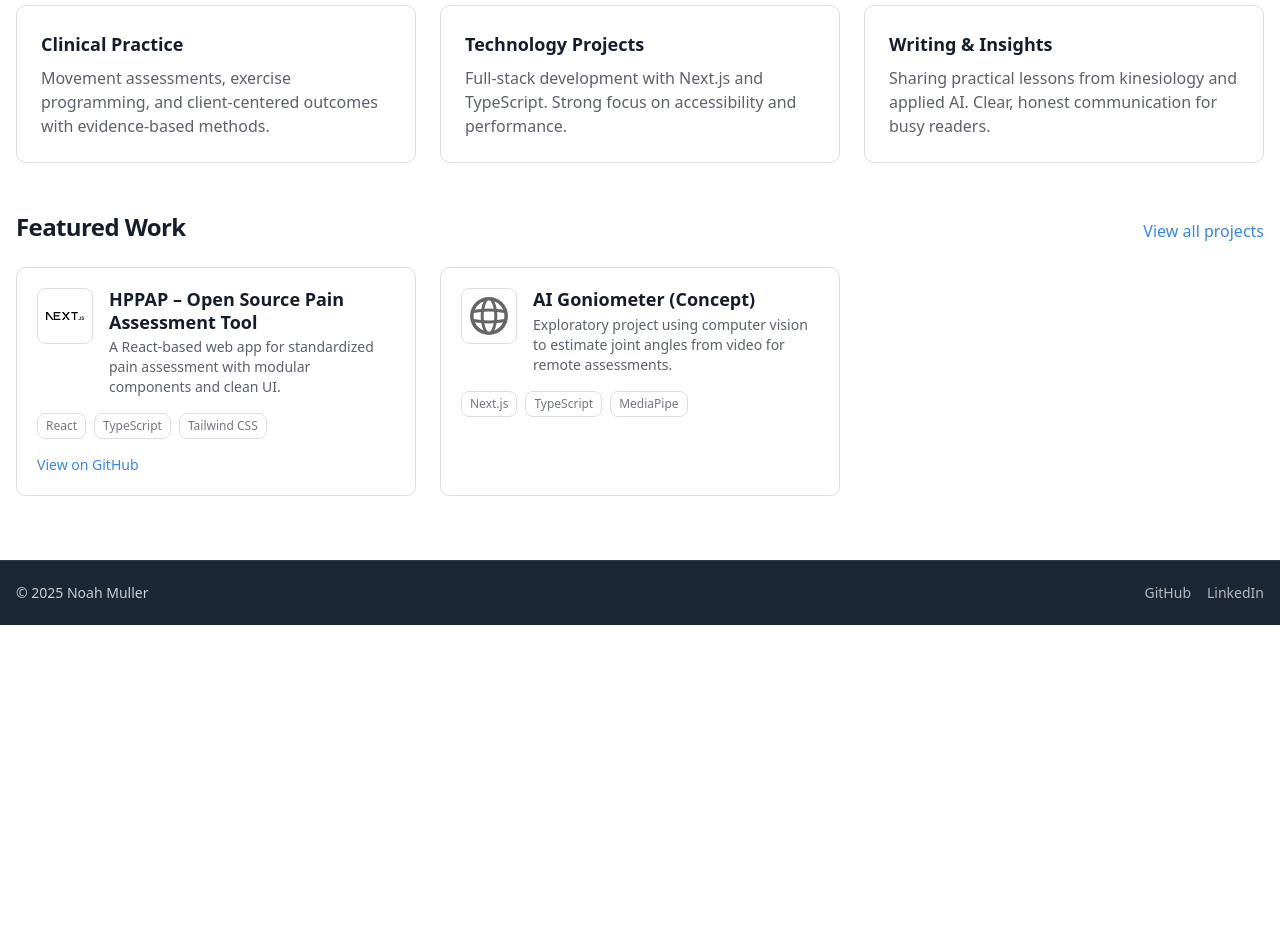
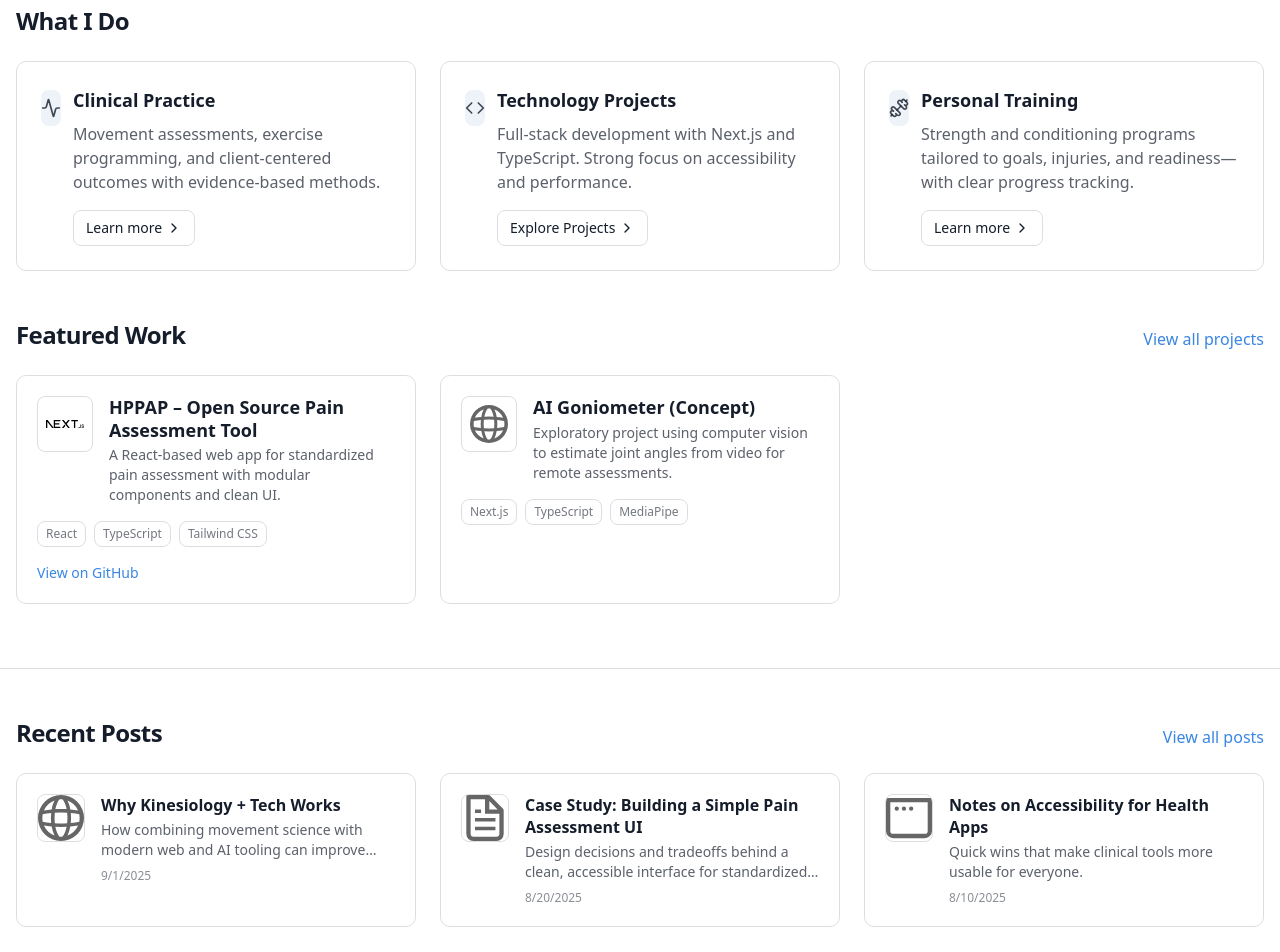
Before and after one commit to masterno/noahmuller.ca, a Next.js app: page / in a window 1280 px wide. Shown: the part 660-1612 px from the top of the page. Before the commit the page ends 1285 px from the top, so only its background shows below. Built offline with nearby package versions, Linux system fonts and the light colour scheme.

Commit message:
feat(home): clickable What I Do titles + chevron on Projects CTA

```diff
--- a/app/page.tsx
+++ b/app/page.tsx
@@ -2,6 +2,7 @@ import Image from "next/image";
 import Link from "next/link";
 import { projects } from "../lib/projectsData";
 import { ProjectCard } from "../components/ProjectCard";
+import { Activity, Code, Dumbbell, ChevronRight } from "lucide-react";
 
 export default function Home() {
   return (
@@ -14,16 +15,14 @@ export default function Home() {
           <div
             className="absolute -left-40 -top-40 h-[520px] w-[780px] rounded-full blur-2xl"
             style={{
-              background:
-                "radial-gradient(closest-side, rgba(100,116,139,0.35), transparent 75%)",
+              background: "radial-gradient(closest-side, rgba(100,116,139,0.35), transparent 75%)",
             }}
           />
           {/* Right radial glow (brand blue) */}
           <div
             className="absolute -right-40 top-10 h-[460px] w-[700px] rounded-full blur-2xl"
             style={{
-              background:
-                "radial-gradient(closest-side, rgba(37,99,235,0.45), transparent 75%)",
+              background: "radial-gradient(closest-side, rgba(37,99,235,0.45), transparent 75%)",
             }}
           />
           {/* Dot grid (reverted to previous strength) */}
@@ -51,12 +50,17 @@ export default function Home() {
               Available for roles in Kinesiology & Health Tech
             </div>
             <h1 className="mt-4 text-4xl font-semibold tracking-tight md:text-5xl">
-              <span className="bg-gradient-to-r from-foreground to-foreground/70 bg-clip-text text-transparent">Noah Muller</span>
+              <span className="bg-gradient-to-r from-foreground to-foreground/70 bg-clip-text text-transparent">
+                Noah Muller
+              </span>
               <br />
-              <span className="text-lg opacity-70">Registered Kinesiologist, Personal Trainer & Health Technology Developer</span>
+              <span className="text-lg opacity-70">
+                Registered Kinesiologist, Personal Trainer & Health Technology Developer
+              </span>
             </h1>
             <p className="mt-4 max-w-prose text-foreground/70">
-              Bridging the gap between human movement science and innovative technology to improve client outcomes.
+              Bridging the gap between human movement science and innovative technology to improve
+              client outcomes.
             </p>
             <div className="mt-6 flex gap-3">
               <Link
@@ -74,41 +78,98 @@ export default function Home() {
             </div>
           </div>
           <div className="relative mx-auto aspect-[4/3] w-full max-w-md overflow-hidden rounded-xl border bg-card shadow-[0_20px_60px_rgba(0,0,0,0.12)] ring-1 ring-border">
-            <Image src="/images/hero.png" alt="Project screenshot: AI Goniometer" fill className="object-cover p-0" />
+            <Image
+              src="/images/hero.png"
+              alt="Project screenshot: AI Goniometer"
+              fill
+              className="object-cover p-0"
+            />
             {/* subtle vignette */}
-            <div aria-hidden className="pointer-events-none absolute inset-0 bg-[radial-gradient(75%_60%_at_50%_40%,transparent,rgba(0,0,0,0.32))]" />
+            <div
+              aria-hidden
+              className="pointer-events-none absolute inset-0 bg-[radial-gradient(75%_60%_at_50%_40%,transparent,rgba(0,0,0,0.32))]"
+            />
           </div>
         </div>
         {/* Bottom wave divider */}
-        <svg className="absolute bottom-0 left-0 right-0 -mb-px h-10 w-full text-background" viewBox="0 0 1440 40" preserveAspectRatio="none" aria-hidden>
-          <path fill="currentColor" d="M0,32L48,26.7C96,21,192,11,288,8C384,5,480,11,576,16C672,21,768,27,864,29.3C960,32,1056,32,1152,29.3C1248,27,1344,21,1392,18.7L1440,16L1440,40L1392,40C1344,40,1248,40,1152,40C1056,40,960,40,864,40C768,40,672,40,576,40C480,40,384,40,288,40C192,40,96,40,48,40L0,40Z" />
+        <svg
+          className="absolute bottom-0 left-0 right-0 -mb-px h-10 w-full text-background"
+          viewBox="0 0 1440 40"
+          preserveAspectRatio="none"
+          aria-hidden
+        >
+          <path
+            fill="currentColor"
+            d="M0,32L48,26.7C96,21,192,11,288,8C384,5,480,11,576,16C672,21,768,27,864,29.3C960,32,1056,32,1152,29.3C1248,27,1344,21,1392,18.7L1440,16L1440,40L1392,40C1344,40,1248,40,1152,40C1056,40,960,40,864,40C768,40,672,40,576,40C480,40,384,40,288,40C192,40,96,40,48,40L0,40Z"
+          />
         </svg>
       </section>
 
-      {/* What I Do snippets */}
-      <section className="container mx-auto grid gap-6 px-4 py-12 md:grid-cols-3">
+      {/* What I Do */}
+      <section className="container mx-auto px-4 py-12">
+        <h2 className="mb-6 text-2xl font-semibold tracking-tight">What I Do</h2>
+        <div className="grid gap-6 md:grid-cols-3">
           {[
             {
               title: "Clinical Practice",
-            body:
-              "Movement assessments, exercise programming, and client-centered outcomes with evidence-based methods.",
+              body: "Movement assessments, exercise programming, and client-centered outcomes with evidence-based methods.",
+              Icon: Activity,
+              ctaLabel: "Learn more",
+              ctaHref: "/about",
             },
             {
               title: "Technology Projects",
-            body:
-              "Full‑stack development with Next.js and TypeScript. Strong focus on accessibility and performance.",
+              body: "Full‑stack development with Next.js and TypeScript. Strong focus on accessibility and performance.",
+              Icon: Code,
+              ctaLabel: "Explore Projects",
+              ctaHref: "/projects",
             },
             {
-            title: "Writing & Insights",
-            body:
-              "Sharing practical lessons from kinesiology and applied AI. Clear, honest communication for busy readers.",
+              title: "Personal Training",
+              body: "Strength and conditioning programs tailored to goals, injuries, and readiness—with clear progress tracking.",
+              Icon: Dumbbell,
+              ctaLabel: "Learn more",
+              ctaHref: "/about",
             },
-        ].map((s) => (
-          <div key={s.title} className="rounded-lg border p-6">
-            <h3 className="text-lg font-semibold">{s.title}</h3>
-            <p className="mt-2 text-foreground/70">{s.body}</p>
+          ].map(({ title, body, Icon, ctaLabel, ctaHref }) => (
+            <div
+              key={title}
+              className="rounded-lg border p-6 transform-gpu transition-all hover:-translate-y-0.5 hover:bg-secondary/40 hover:shadow-md"
+            >
+              <div className="flex items-start gap-3">
+                <div className="mt-1 inline-flex h-9 w-9 items-center justify-center rounded-md bg-secondary text-foreground/80">
+                  <Icon className="h-5 w-5" aria-hidden />
+                </div>
+                <div>
+                  <h3 className="text-lg font-semibold">
+                    {ctaHref ? (
+                      <Link
+                        href={ctaHref}
+                        className="inline-flex items-center gap-1 hover:underline"
+                      >
+                        {title}
+                      </Link>
+                    ) : (
+                      title
+                    )}
+                  </h3>
+                  <p className="mt-2 text-foreground/70">{body}</p>
+                  {ctaHref && ctaLabel ? (
+                    <div className="mt-4">
+                      <Link
+                        href={ctaHref}
+                        className="inline-flex h-9 items-center justify-center gap-1 rounded-md border px-3 text-sm font-medium transition-colors hover:bg-secondary/60"
+                      >
+                        {ctaLabel}
+                        <ChevronRight className="h-4 w-4" aria-hidden />
+                      </Link>
+                    </div>
+                  ) : null}
+                </div>
+              </div>
             </div>
           ))}
+        </div>
       </section>
 
       {/* Featured Projects */}
@@ -127,6 +188,47 @@ export default function Home() {
             ))}
         </div>
       </section>
+
+      {/* Recent Blog Posts */}
+      <section className="border-t bg-background/50">
+        <div className="container mx-auto px-4 py-12">
+          <div className="mb-6 flex items-end justify-between">
+            <h2 className="text-2xl font-semibold tracking-tight">Recent Posts</h2>
+            <Link href="/blog" className="text-primary underline-offset-4 hover:underline">
+              View all posts
+            </Link>
+          </div>
+          <div className="grid gap-6 md:grid-cols-3">
+            {require("../lib/blogData")
+              .posts.slice(0, 3)
+              .map((p: any) => (
+                <article
+                  key={p.slug}
+                  className="rounded-lg border p-5 transform-gpu transition-all hover:-translate-y-0.5 hover:bg-secondary/40 hover:shadow-md"
+                >
+                  <div className="flex items-start gap-4">
+                    {p.coverImage ? (
+                      <div className="relative h-12 w-12 shrink-0 overflow-hidden rounded-md border">
+                        <Image src={p.coverImage} alt="" width={48} height={48} />
+                      </div>
+                    ) : null}
+                    <div>
+                      <h3 className="text-base font-semibold leading-snug">
+                        <Link href={`/blog/${p.slug}`} className="hover:underline">
+                          {p.title}
+                        </Link>
+                      </h3>
+                      <p className="mt-1 line-clamp-2 text-sm text-foreground/70">{p.excerpt}</p>
+                      <p className="mt-2 text-xs text-foreground/50">
+                        {new Date(p.date).toLocaleDateString()}
+                      </p>
+                    </div>
+                  </div>
+                </article>
+              ))}
+          </div>
+        </div>
+      </section>
     </div>
   );
 }
--- a/components/Footer.tsx
+++ b/components/Footer.tsx
@@ -4,7 +4,9 @@ export function Footer() {
   return (
     <footer className="border-t border-[color:var(--nav-border)] bg-[var(--nav)] text-[color:var(--nav-foreground)]">
       <div className="container mx-auto flex flex-col items-center justify-between gap-4 px-4 py-8 text-sm md:h-16 md:flex-row md:py-0">
-        <p className="text-[color:var(--nav-foreground)]/80">© {new Date().getFullYear()} Noah Muller</p>
+        <p className="text-[color:var(--nav-foreground)]/80">
+          © {new Date().getFullYear()} Noah Muller
+        </p>
         <div className="flex items-center gap-4">
           <Link
             href="https://github.com/masterno"
--- a/components/ThemeToggle.tsx
+++ b/components/ThemeToggle.tsx
@@ -7,7 +7,8 @@ function getInitialTheme(): "light" | "dark" {
   if (typeof window === "undefined") return "light";
   const stored = window.localStorage.getItem("theme");
   if (stored === "light" || stored === "dark") return stored;
-  const prefersDark = window.matchMedia && window.matchMedia("(prefers-color-scheme: dark)").matches;
+  const prefersDark =
+    window.matchMedia && window.matchMedia("(prefers-color-scheme: dark)").matches;
   return prefersDark ? "dark" : "light";
 }
 
--- /dev/null
+++ b/lib/blogData.ts
@@ -0,0 +1,33 @@
+export type BlogPost = {
+  title: string;
+  slug: string;
+  date: string; // ISO string
+  excerpt: string;
+  coverImage?: string | null;
+};
+
+export const posts: BlogPost[] = [
+  {
+    title: "Why Kinesiology + Tech Works",
+    slug: "kinesiology-and-tech",
+    date: "2025-09-01",
+    excerpt:
+      "How combining movement science with modern web and AI tooling can improve client outcomes and workflows.",
+    coverImage: "/globe.svg",
+  },
+  {
+    title: "Case Study: Building a Simple Pain Assessment UI",
+    slug: "pain-assessment-ui",
+    date: "2025-08-20",
+    excerpt:
+      "Design decisions and tradeoffs behind a clean, accessible interface for standardized assessments.",
+    coverImage: "/file.svg",
+  },
+  {
+    title: "Notes on Accessibility for Health Apps",
+    slug: "accessibility-health-apps",
+    date: "2025-08-10",
+    excerpt: "Quick wins that make clinical tools more usable for everyone.",
+    coverImage: "/window.svg",
+  },
+];
```
Also changed, not shown: components/Navbar.tsx (+25 -5 lines), components/ProjectCard.tsx (+9 -2 lines). Lines whose indentation alone changed are shown as unchanged.
